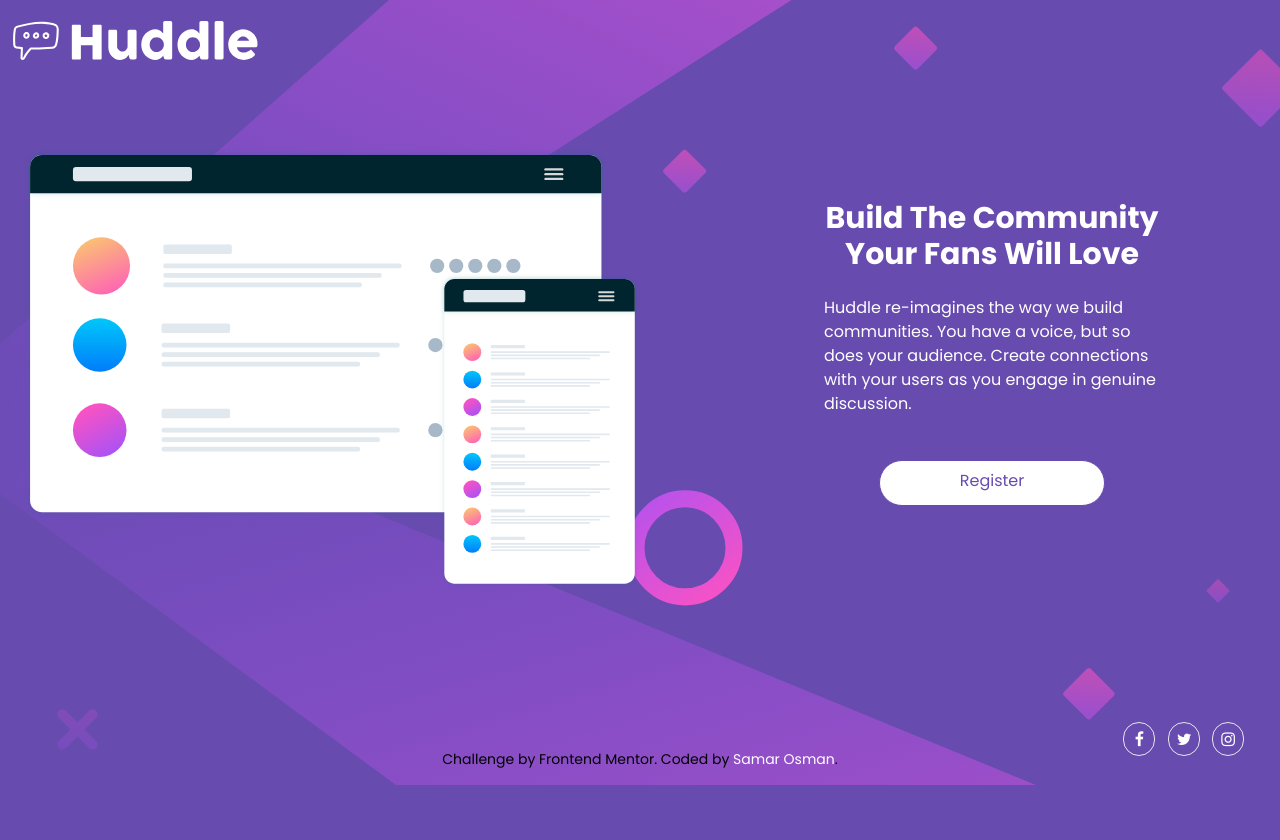
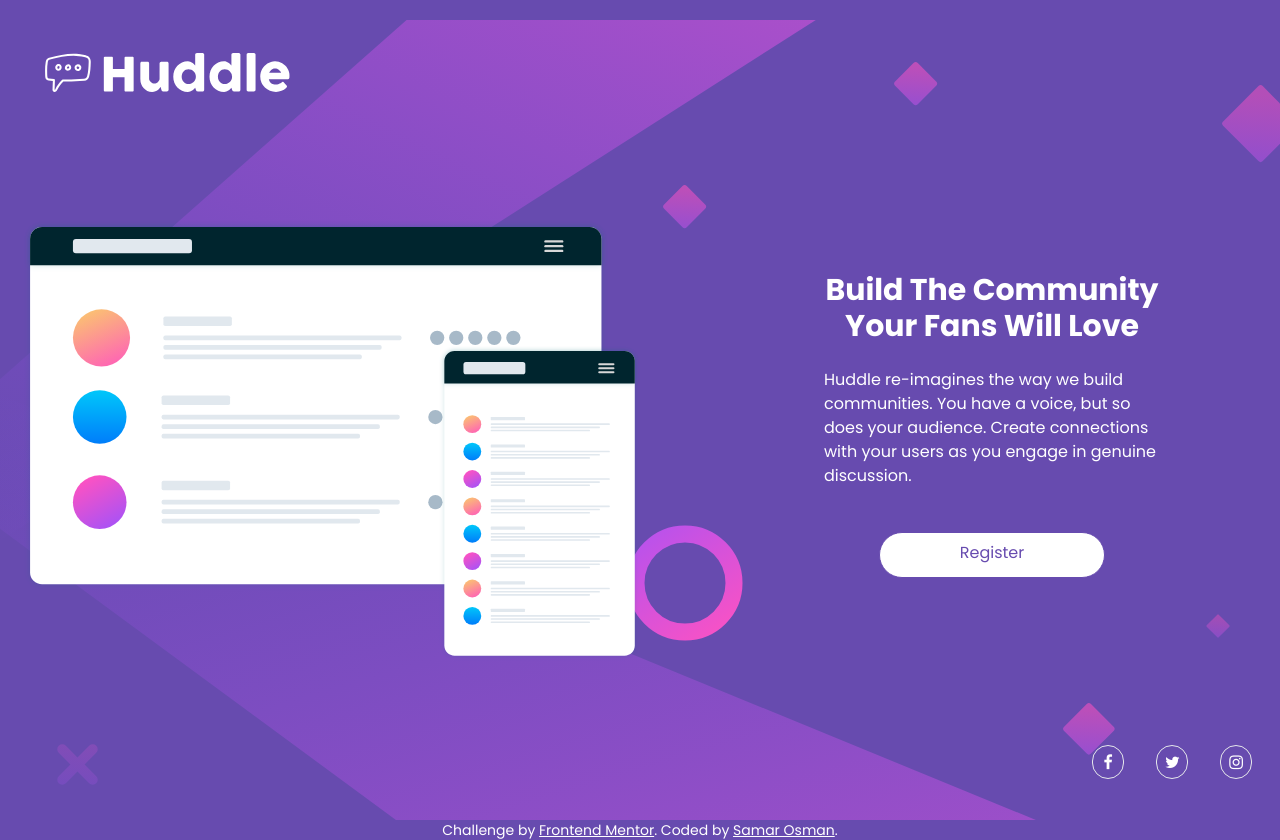
Before and after one commit to OsmanSamar/huddle-landing-page-with-single-introductory-section-master, a plain HTML site: page index.html in a window 1280 px wide. Before the commit the page ends 800 px from the top, so only its background shows below. Drawn offline with nearby package versions, Linux system fonts and the light colour scheme.

Commit message:
Footer Updated

```diff
--- a/index.html
+++ b/index.html
@@ -56,11 +56,11 @@
     </script>
   </head>
   <body
-    class="bg-auto bg-no-repeat bg-center bg-violet flex flex-col items-center justify-center font-Poppins"
+    class="bg-auto bg-no-repeat bg-center bg-violet flex flex-col items-center justify-center font-Poppins min-h-screen"
     style="background-image: url(./images/bg-desktop.svg)"
   >
-    <nav class="container mx-auto flex items-center justify-between pt-2">
-      <img src="./images/logo.svg" alt="Logo" />
+    <nav class="container mx-auto flex items-center justify-between py-10 px-8">
+      <img src="./images/logo.svg" alt="Logo" class="w-32 lg:w-auto" />
     </nav>
 
     <div
@@ -96,10 +96,10 @@
     </div>
 
     <!-- Social Media Icons -->
-    <div
-      class="flex items-center justify-between mt-4 mr-4 md:absolute md:bottom-10 md:right-4 md:justify-end"
-    >
-      <ul>
+    <footer class="">
+      <ul
+        class="flex items-center justify-between gap-6 mt-20 mr-4 md:absolute md:bottom-[-2] md:right-2 md:justify-end"
+      >
         <li
           class="fa fa-facebook text-white w-8 text-center p-2 m-1 border rounded-full hover:text-softmagenta hover:border-softmagenta cursor-pointer"
         ></li>
@@ -110,15 +110,21 @@
           class="fa fa-instagram text-white w-8 text-center p-2 m-1 border rounded-full hover:text-softmagenta hover:border-softmagenta cursor-pointer"
         ></li>
       </ul>
+    </footer>
+
+    <div class="mt-10 text-sm lg:mt-40">
+      <p class="text-white leading-snug text-center text-sm">
+        Challenge by
+        <a
+          href="https://www.frontendmentor.io?ref=challenge"
+          target="_blank"
+          class="underline"
+          >Frontend Mentor</a
+        >. Coded by
+        <a href="https://tsbsankara.com" class="text-white underline"
+          >Samar Osman</a
+        >.
+      </p>
     </div>
-
-    <footer class="mt-10 text-sm lg:mt-40">
-      <p>
-        Challenge by
-        <a href="https://www.frontendmentor.io?ref=challenge" target="_blank"
-          >Frontend Mentor</a
-        >. Coded by <a href="#" class="text-white">Samar Osman</a>.
-      </p>
-    </footer>
   </body>
 </html>
```
